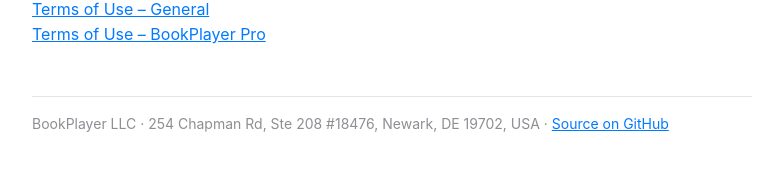
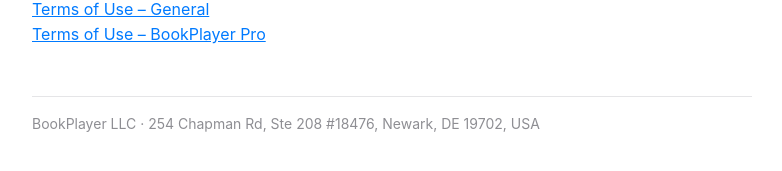
Before and after one commit to TortugaPower/bookplayer.github.io, a Jekyll site: the page built from terms.md, in a window 1280 px wide. Shown: the part 649-820 px from the top of the page, without its empty margins (248-1030 px from the left). Built offline with Jekyll 4.4.1, drawn with Linux system fonts in a browser that asks for light colours.

Commit message:
Update legal.html

```diff
--- a/_layouts/legal.html
+++ b/_layouts/legal.html
@@ -33,7 +33,6 @@
 
     <div class="footer">
         BookPlayer LLC &middot; 254 Chapman Rd, Ste 208 #18476, Newark, DE 19702, USA
-        &middot; <a href="https://github.com/TortugaPower/BookPlayer">Source on GitHub</a>
     </div>
 </body>
 </html>
```
